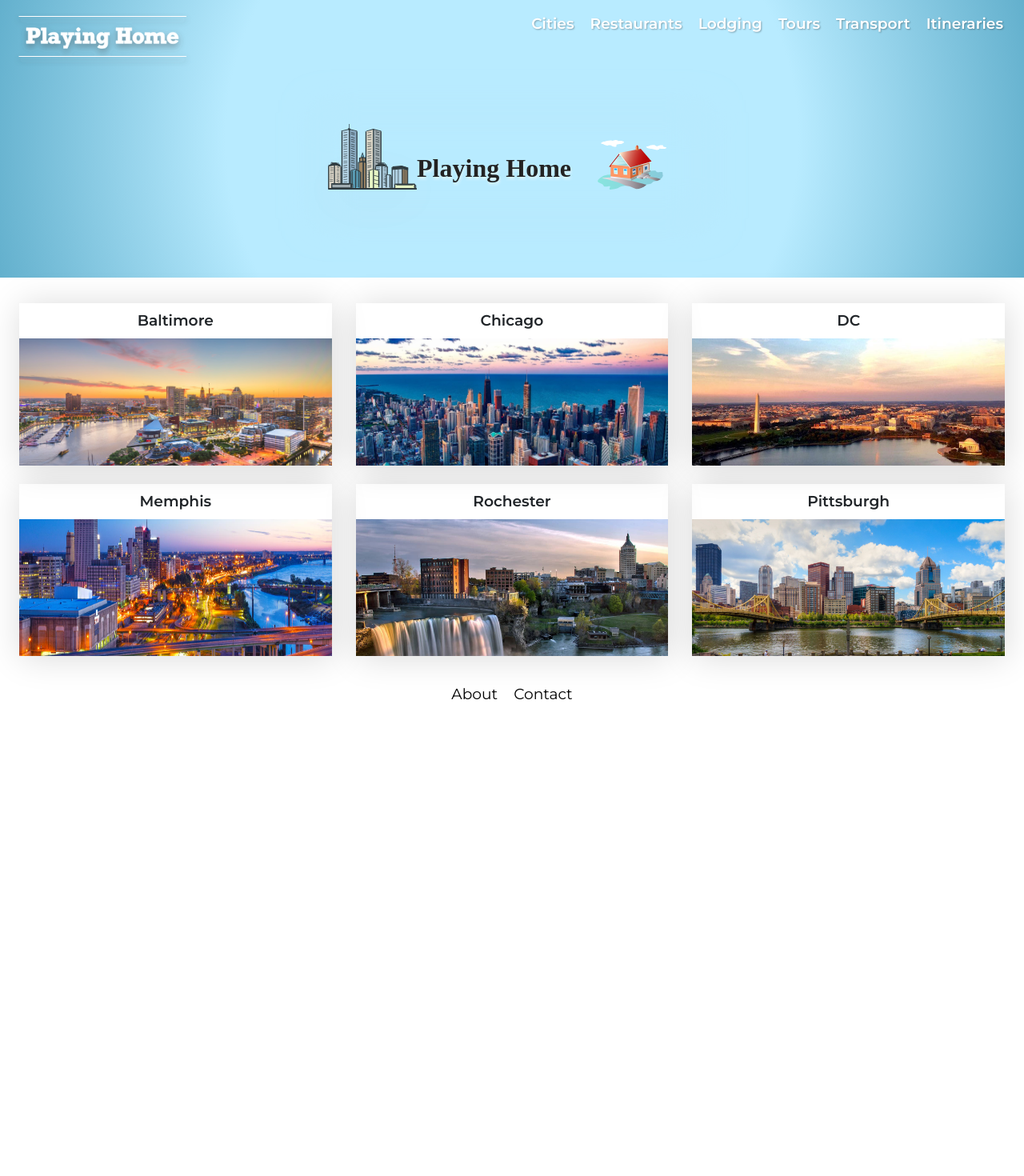
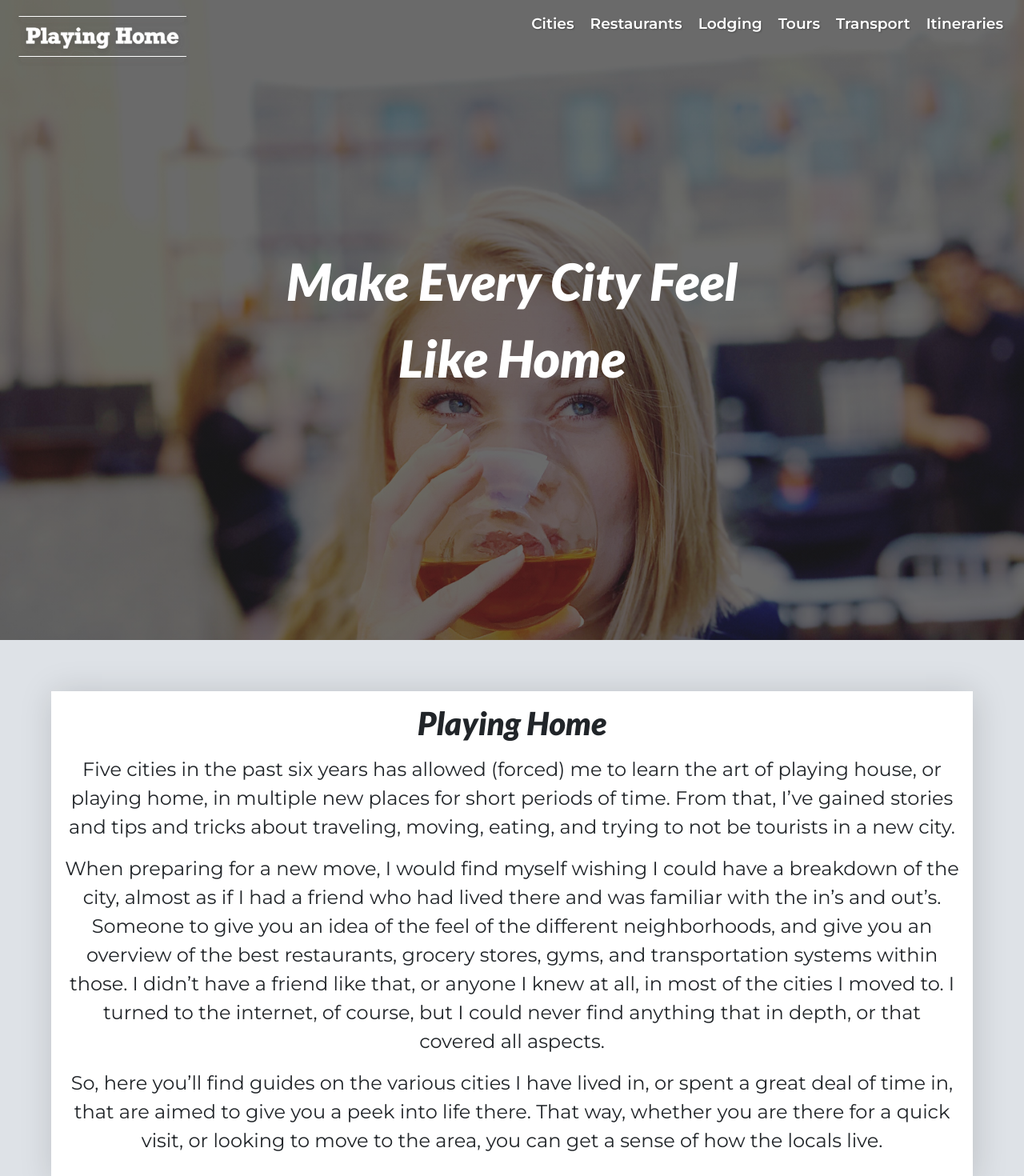
Before and after one commit to KPatton17/playing-home, a React (Create React App) app: page / in a window 1280 px wide. Shown: the top 1470 px of the page at 80% size. Before the commit the page ends 894 px from the top, so only its background shows below. Built offline with nearby package versions, Linux system fonts and the light colour scheme.

Commit message:
refactored to use morgan as hero and including overview decription

```diff
--- a/src/components/cityBox/cityBox.js
+++ b/src/components/cityBox/cityBox.js
@@ -9,7 +9,7 @@ export const CityBox = ({
     onClick
 }) => {
     return (
-        <div className = "col-lg-4 col-sm-6">
+        <div className = "col-lg-6">
             <div className = "city-box">
              {city}
             <img src = {image} alt={city} onClick={onClick}/>
--- a/src/components/cityBox/cityBox.scss
+++ b/src/components/cityBox/cityBox.scss
@@ -16,6 +16,8 @@
   font-size: 14pt;
 
   height: 90%;
+
+  background: white;
 }
 
 .city-box img {
--- a/src/pages/landing/landing.js
+++ b/src/pages/landing/landing.js
@@ -22,12 +22,25 @@ export class Landing extends Component {
             <img src= "./img/logo-small2.svg" alt="small logo"/>
             <NavBar></NavBar>
           </div>
-          <div className = "d-flex logo-image justify-content-center">
-            <img src="./img/playing-home-1.svg" alt="logo"/>
+          <div className = "d-flex hero-text">
+              Make Every City Feel Like Home
           </div>
-      </div>
+        </div>
 
-      <div className ="landing-cities-container mx-4">
+        {/* TODO: Add a "click to view more" onClick method */}
+        <div className="landing-overview p-3">
+          <h1>Playing Home</h1>
+          <p> Five cities in the past six years has allowed (forced) me to learn the art of playing house, or playing home, in multiple new places for short periods of time. From that, I’ve gained stories and tips and tricks about traveling, moving, eating, and trying to not be tourists in a new city. </p>
+          <p> When preparing for a new move, I would find myself wishing I could have a breakdown of the city, almost as if I had a friend who had lived there and was familiar with the in’s and out’s. Someone to give you an idea of the feel of the different neighborhoods, and  give you an overview of the best restaurants, grocery stores, gyms, and transportation systems within those. I didn’t have a friend like that, or anyone I knew at all, in most of the cities I moved to. I turned to the internet, of course, but I could never find anything that in depth, or that covered all aspects. </p>
+          <p>So, here you’ll find guides on the various cities I have lived in, or spent a great deal of time in, that are aimed to give you a peek into life there. That way, whether you are there for a quick visit, or looking to move to the area, you can get a sense of how the locals live. </p>
+        </div>
+
+        <div className="mb-3">
+          <h1>Select a city below to get started</h1>
+        </div>
+
+
+      <div className ="landing-cities-container">
         <div className= "row flex-grow-1">
           <CityBox
             city="Baltimore"
--- a/src/pages/landing/landing.scss
+++ b/src/pages/landing/landing.scss
@@ -7,18 +7,26 @@
 .landing-container {
   min-height: calc(100vh - 40px);
   width:100% !important;
+  background: #dee2e7;
 }
 
 .landing-hero {
   width: 100%;
   padding: 1rem;
-  margin-bottom: 2rem;
-  background: rgb(184, 235, 255);
-  background: radial-gradient(
-    circle,
-    rgba(184, 235, 255, 1) 54%,
-    rgba(99, 176, 205, 1) 100%
-  );
+  background-image: linear-gradient(rgba(0, 0, 0, 0.5), rgba(0, 0, 0, 0.5)), url("/img/morgan-hero.jpg");
+  background-position: center;
+  background-repeat: no-repeat;
+  background-size: cover;
+  position: relative;
+
+  height: 800px;
+  @include media-breakpoint-down(md) {
+    height: 500px;
+  }
+  @include media-breakpoint-down(xs) {
+    height: 300px;
+  }
+
 }
 
 .landing-nav {
@@ -32,18 +40,45 @@
   }
 }
 
-.logo-image {
-  width: 100%;
-  img {
-    width: 600px;
-    @include media-breakpoint-down(md) {
-      width: 400px;
-    }
-    @include media-breakpoint-down(xs) {
-      width: 300px;
-    }
+.hero-text{
+  text-align: center;
+  position: absolute;
+  top: 50%;
+  left: 50%;
+  transform: translate(-50%, -50%);
+  color: white;
+  font-family: "Lato", sans-serif;
+  font-size: 4rem;
+  @include media-breakpoint-down(md) {
+    font-size: 3rem;
+  }
+  @include media-breakpoint-down(xs) {
+    font-size: 2rem;
   }
 }
+
+.landing-overview{
+  -webkit-box-shadow: 2px 2px 40px 0px rgba(0, 0, 0, 0.15);
+  -moz-box-shadow: 2px 2px 40px 0px rgba(0, 0, 0, 0.15);
+  box-shadow: 2px 2px 40px 0px rgba(0, 0, 0, 0.15);
+  text-align: center;
+  font-family: "Montserrat", sans-serif;
+  font-weight: 400;
+  font-size: 18pt;
+
+  margin: 4rem 4rem;
+
+  background: white;
+
+  h1{
+    margin-bottom: 16px;
+  }
+}
+
+.landing-cities-container{
+  margin: 0 4rem 2rem 4rem;
+}
+
 
 h1 {
   font-family: "Lato", sans-serif;
@@ -52,38 +87,6 @@ h1 {
   margin-bottom: 0;
 }
 
-.container-fluid {
-  padding-left: 32px !important;
-  padding-right: 32px !important;
-}
-
-.nav {
-  width: 100%;
-  margin-top: 0;
-  padding-top: 8px;
-  margin-bottom: 32px !important;
-  padding-bottom: 1px;
-  background-color: #e9ecef;
-  font-family: "Montserrat", sans-serif;
-  font-size: 14pt;
-  display: flex;
-  justify-content: space-around;
-}
-
-.nav-link {
-  display: flex;
-  color: black !important;
-  font: 14pt !important;
-
-  /* -webkit-box-shadow: 2px 2px 22px -10px rgba(0, 0, 0, 0.28);
-  -moz-box-shadow: 2px 2px 22px -10px rgba(0, 0, 0, 0.28);
-  box-shadow: 2px 2px 22px -10px rgba(0, 0, 0, 0.28); */
-  /* border-radius: 25px; */
-}
-
-.row {
-
-}
 
 .footer {
   bottom: 0;
@@ -93,6 +96,7 @@ h1 {
   font-size: 14pt;
   padding: 10px;
   height: 50px;
+  background: #dee2e7;
 }
 
 a {
```
Also changed, not shown: public/img/morgan-hero.jpg (added).
